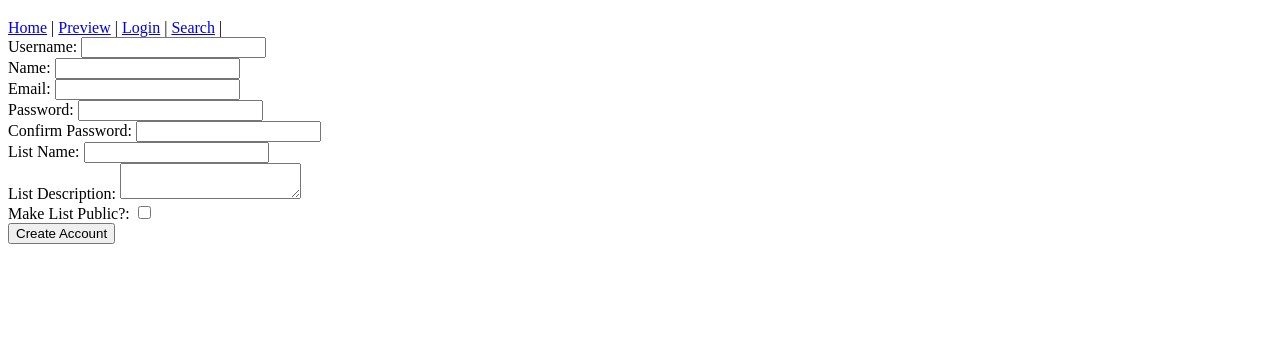
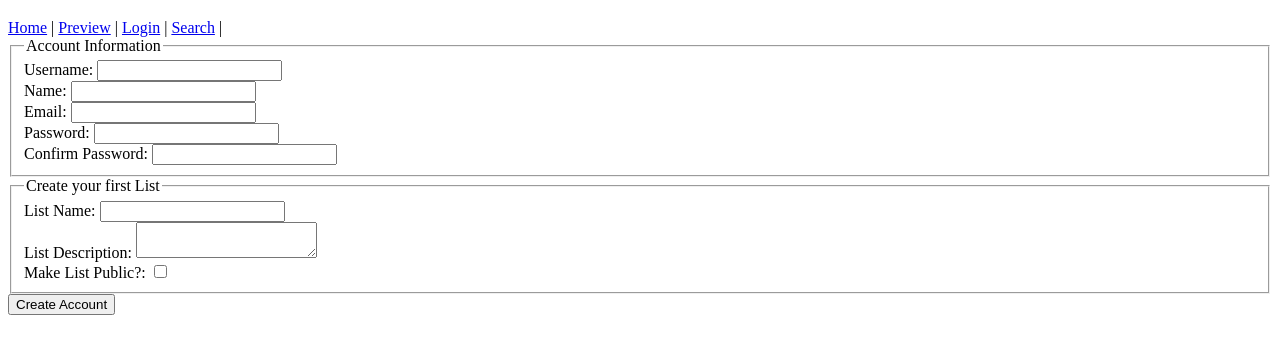
Before and after one commit to Ash5457/Assignment-1-WebDev, a plain HTML site: page register.html in a window 1280 px wide. Shown: the part 61-414 px from the top of the page. Drawn offline with Linux system fonts and the light colour scheme.

Commit message:
changed register and login to have fieldsets

```diff
--- a/register.html
+++ b/register.html
@@ -21,6 +21,8 @@
     </header>
     <main>
       <form action="create-account.php" method="post">
+        <fieldset>
+          <legend>Account Information</legend>
           <div class="container">
             <label for="username">Username:</label>
             <input type="text" id="username" name="username" required />
@@ -47,6 +49,9 @@
               required
             />
           </div>
+        </fieldset>
+        <fieldset>
+          <legend>Create your first List</legend>
           <div>
             <label for="list_name">List Name:</label>
             <input type="text" id="list_name" name="list_name" required />
@@ -63,6 +68,7 @@
             <label for="public_view">Make List Public?:</label>
             <input type="checkbox" id="public_view" name="public_view" />
           </div>
+        </fieldset>
         <input type="submit" value="Create Account" />
       </form>
     </main>
```
Also changed, not shown: login.html (+3 -0 lines). Lines whose indentation alone changed are shown as unchanged.
